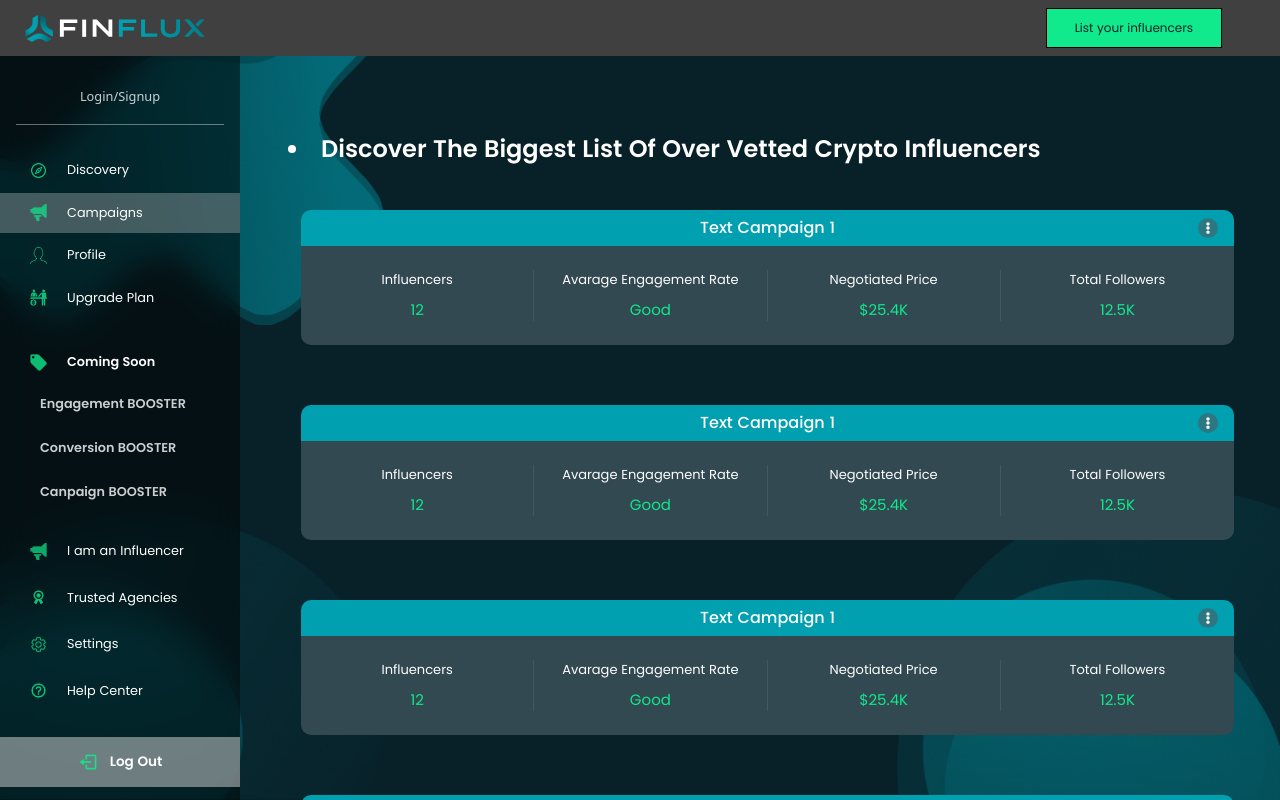
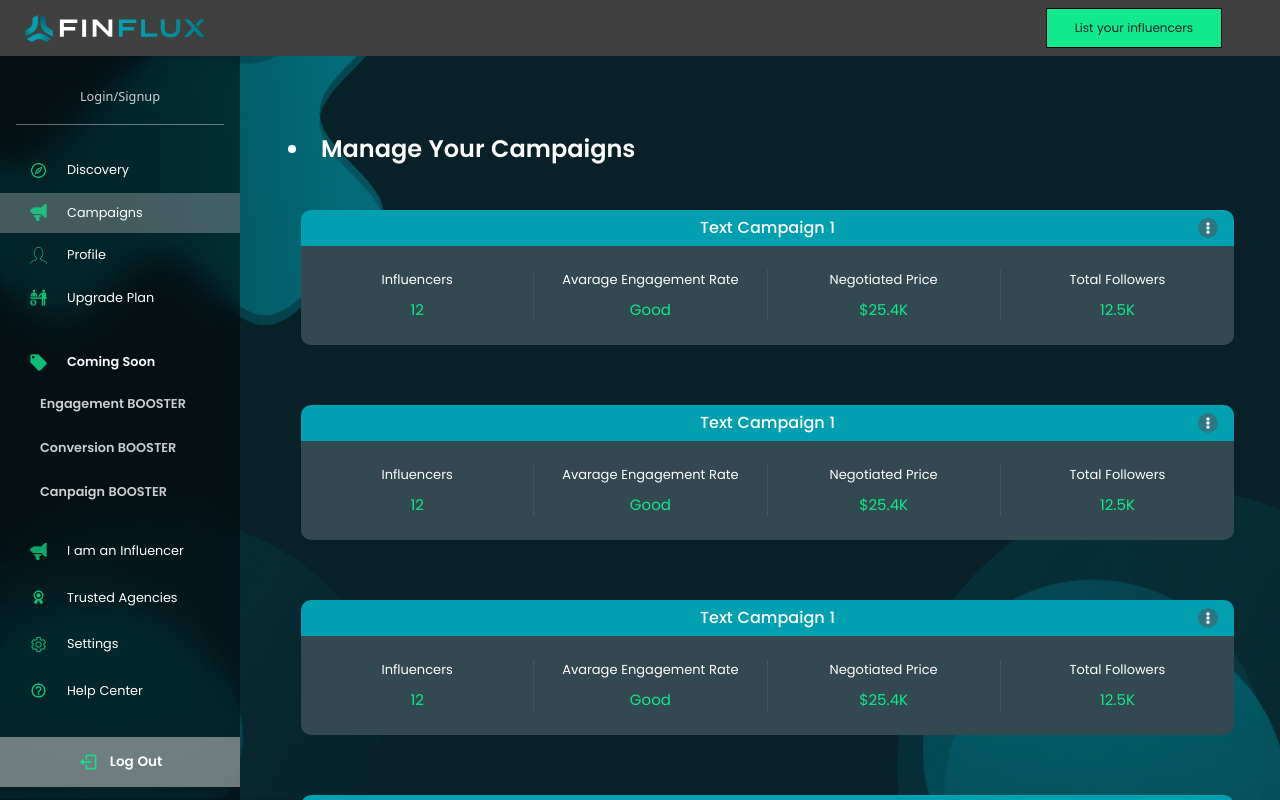
Before and after one commit to devlancer412/influx-frontend, a Next.js app: page /campaign in a window 1280 px wide. Built offline with nearby package versions, Linux system fonts and the light colour scheme.

Commit message:
changed campaigns page title

```diff
--- a/pages/campaign/index.tsx
+++ b/pages/campaign/index.tsx
@@ -8,7 +8,7 @@ const CampaignList: React.FC = () => {
   return (
     <div className='px-[30px] md:pl-[48px] md:pr-[33px] py-[75px] flex flex-col font-poppins'>
       <ul className='font-semibold text-[20px] leading-[30px] md:text-[24px] md:leading-[36px] text-white capitalize md:list-disc list-inside mb-[43px]'>
-        <li>Discover the biggest list of over vetted crypto influencers</li>
+        <li>Manage your Campaigns</li>
       </ul>
       <div className='w-full md:hidden flex flex-row justify-start items-center mb-[46px]'>
         <div className='w-2 h-2 rounded-full bg-[#D9D9D964]' />
```
